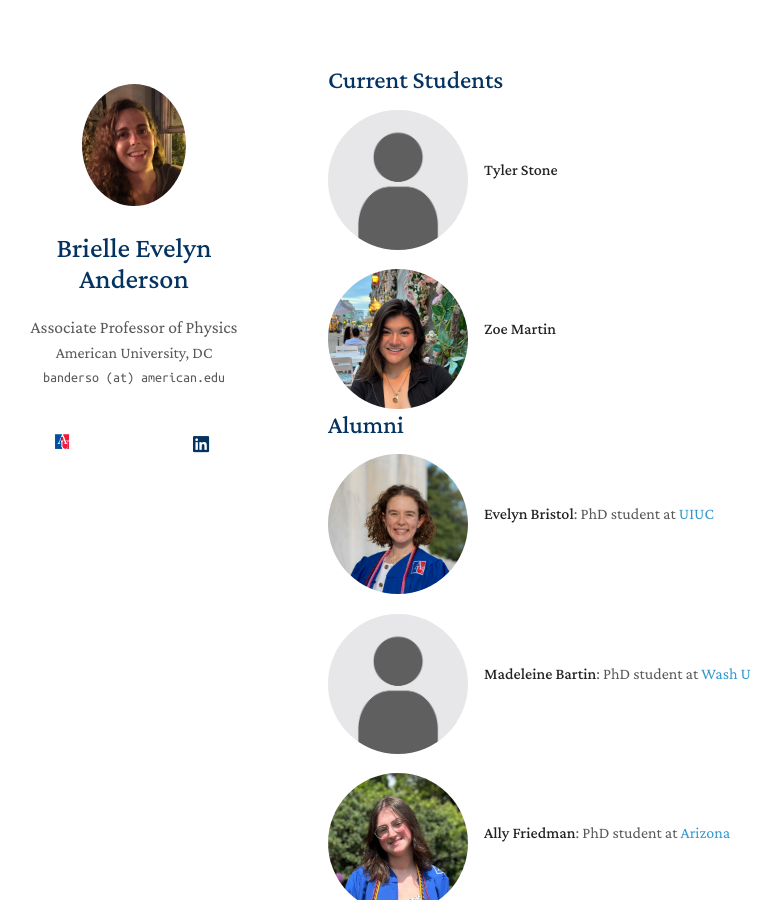
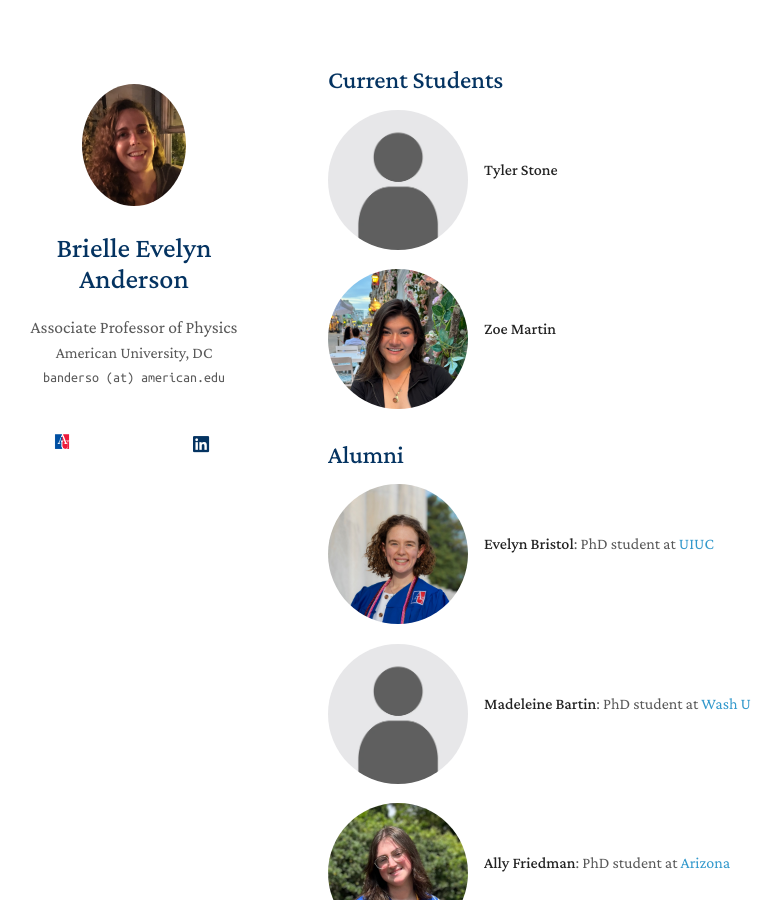
Before and after one commit to brieeveanderson/brieeveanderson.github.io, a Jekyll site: the page built from students.md, in a window 1280 px wide and 900 px high. Shown: the whole window, without its empty margins (142-923 px from the left). Built offline with Jekyll 4.4.1, drawn with Linux system fonts in a browser that asks for light colours; a style sheet for code colours, icons or effects is not loaded.

Commit message:
Update students.md

```diff
--- a/students.md
+++ b/students.md
@@ -17,6 +17,7 @@ title: "students"
     <p><strong>Zoe Martin</strong></p>
   </div>
 </div>
+<div style="margin-top: 2rem;"></div>
 
 ## Alumni
 
```
